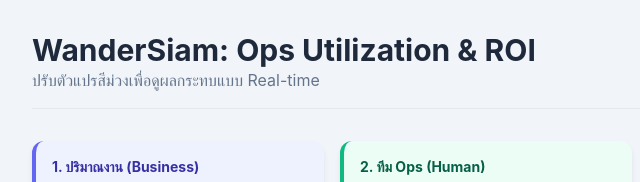
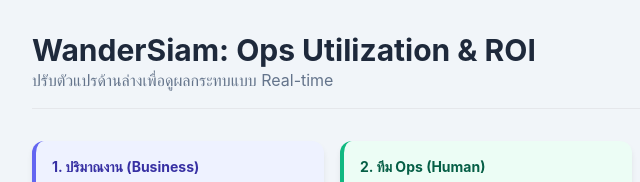
Before and after one commit to PHUCKAPON22/OpsReport, a plain HTML site: page index.html in a window 1280 px wide. Shown: the top 182 px of the page, 0-640 px from the left. Drawn offline with nearby package versions, Linux system fonts and the light colour scheme.

Commit message:
Update index.html

```diff
--- a/index.html
+++ b/index.html
@@ -19,7 +19,7 @@
     <div class="max-w-7xl mx-auto">
         <header class="mb-8 border-b pb-4">
             <h1 class="text-3xl font-bold text-slate-800">WanderSiam: Ops Utilization & ROI</h1>
-            <p class="text-slate-500">ปรับตัวแปรสีม่วงเพื่อดูผลกระทบแบบ Real-time</p>
+            <p class="text-slate-500">ปรับตัวแปรด้านล่างเพื่อดูผลกระทบแบบ Real-time</p>
         </header>
 
         <div class="grid grid-cols-1 md:grid-cols-4 gap-4 mb-6">
```
